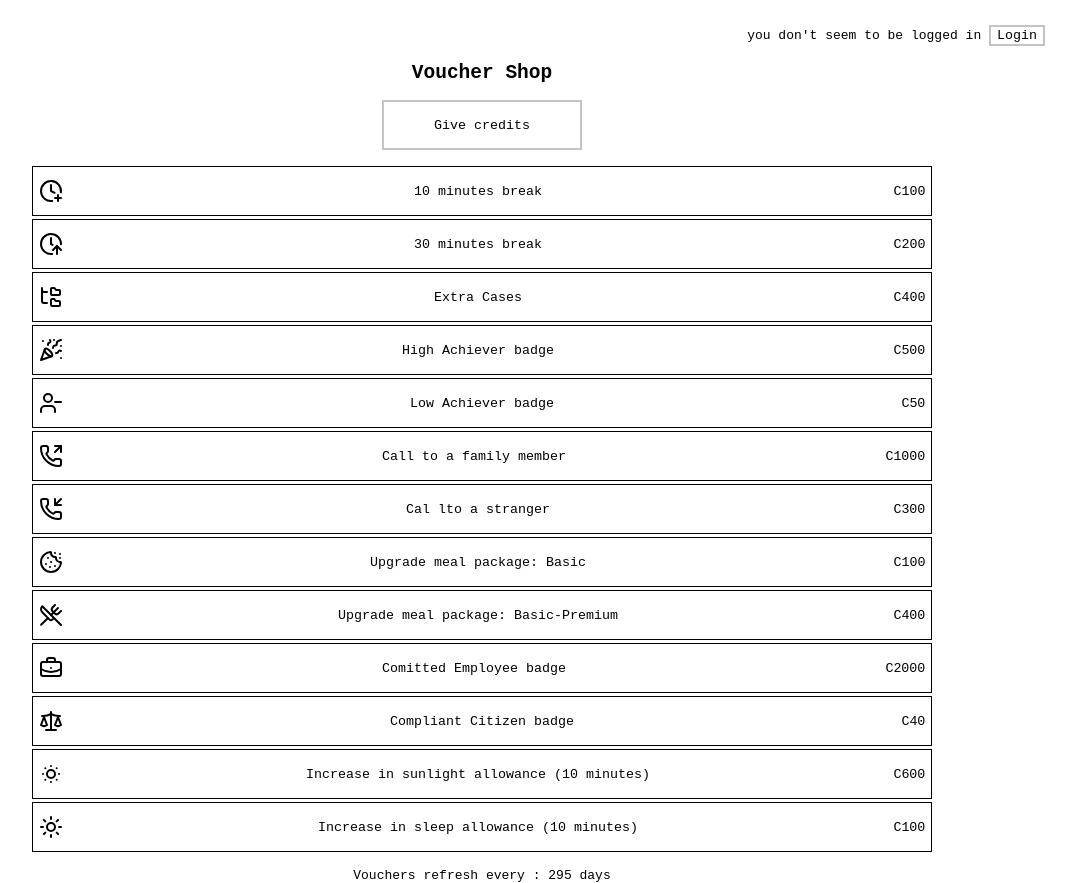
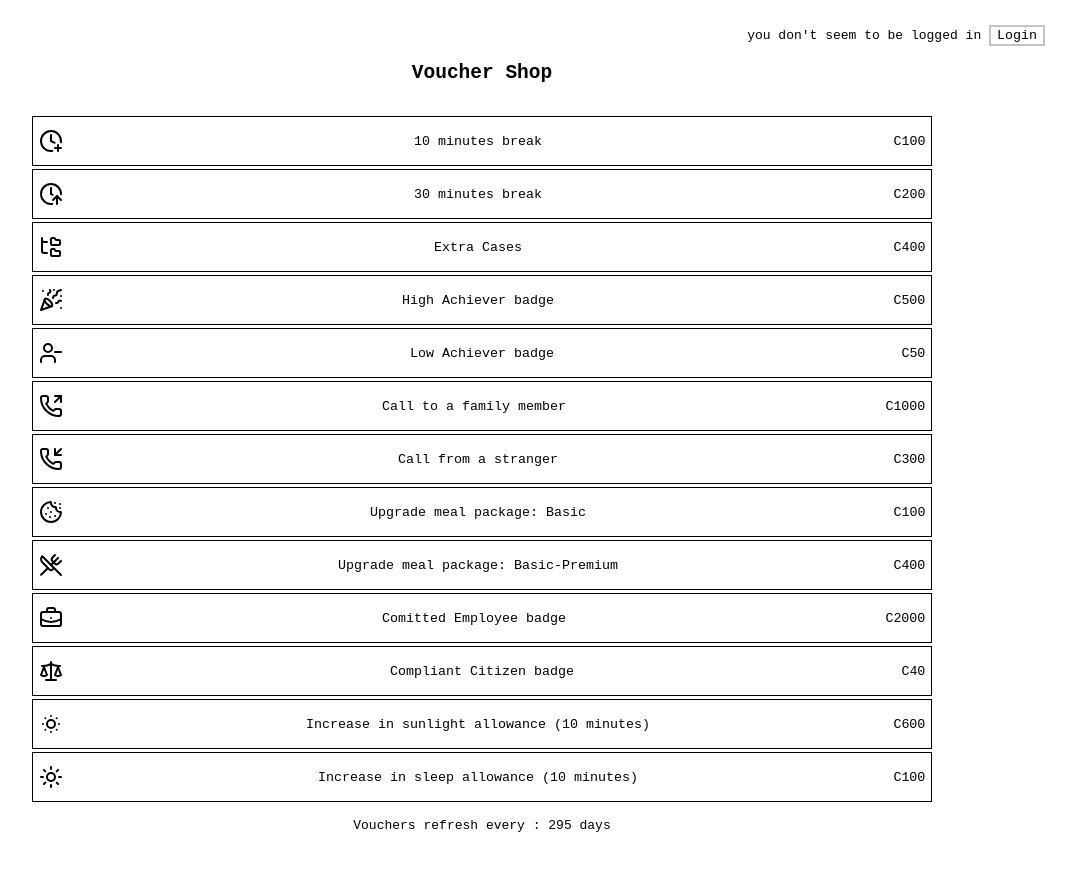
Before and after one commit to lewisPratt/theAdministrator, a React (Vite) app: page /VoucherShop in a window 1280 px wide. Shown: the whole page, without its empty margins (158-1234 px from the left). After the commit the page ends 833 px from the top, so only its background shows below. Built offline with nearby package versions, Linux system fonts and the light colour scheme.

Commit message:
feat: add evidence display functionality in TranscriptReviewBox and improve error message handling in VoucherShop

```diff
--- a/src/App.css
+++ b/src/App.css
@@ -378,7 +378,10 @@ h5 {
   background-color: #2c3e50;
   color: white;
 }
-
+#evidence-box{
+  display:flex;
+  flex-direction: column;
+}
 .loader {
   animation: rotate-loader;
   animation-duration: 1s;
@@ -699,8 +702,8 @@ margin:20px 0;
 }
 #voucher-error{
   color:red;
-  font-size:1.1rem;
-  animation: bulge 1s ;
+  font-size:1rem;
+  animation: bulge .8s ;
 }
 /*//////////////////////////////
 Inbox
--- a/src/TranscriptReviewBox.tsx
+++ b/src/TranscriptReviewBox.tsx
@@ -18,6 +18,7 @@ export default function TranscriptReviewBox({
   decisionSetter,
 }: transcriptReviewBoxProps) {
   const [closing, setClosing] = useState<boolean>(false);
+  const [showEvidence, setShowEvidence] = useState<Boolean>(false)
 
   let recPassDesc: string = "";
   if (transcript?.recreationPass) {
@@ -235,6 +236,17 @@ export default function TranscriptReviewBox({
                 </div>{" "}
               </>
             ) : (
+              <>
+              <div id='evidence-box'>
+              <button onClick={()=>{setShowEvidence(prev=>!prev)}}> See Evidence </button>
+              {showEvidence &&
+                <ol>
+                  {transcript.weightingArray.map((item) => {
+                    return <li key={uuidv4()}> {item} </li>;
+                  })}
+                </ol>
+              }
+              </div>
               <p id="processed-text">
                 {transcript.decisionOutcome ? (
                   <span className="positive-text">{transcript.decision} </span>
@@ -242,6 +254,7 @@ export default function TranscriptReviewBox({
                   <span className="negative-text">{transcript.decision} </span>
                 )}
               </p>
+              </>
             )}
           </div>
           <div id="transcript-close-button" onClick={closeTranscript}>
--- a/src/VoucherShop.tsx
+++ b/src/VoucherShop.tsx
@@ -13,7 +13,7 @@ export default function VoucherShop() {
 
   const [errorState, setErrorState] = useState<string | null>(null);
 
-  const debug = true;
+  const debug = false;
   const vouchers: VoucherListShape = {
     ["voucher1"]: {
       name: "10 minutes break",
@@ -52,9 +52,9 @@ export default function VoucherShop() {
       icon: <PhoneOutgoing />
     },
     ["voucher7"]: {
-      name: "Cal lto a stranger",
+      name: "Call from a stranger",
       cost: 300,
-      desc: "A NetCall to a stranger who has entered the Re-Education programme. An opportunity to see the good you are doing with your work. This call will be monitored for your safety.",
+      desc: "A NetCall from a stranger who has entered the Re-Education programme. An opportunity to see the good you are doing with your work. This call will be monitored for your safety.",
       icon: <PhoneIncoming />
     },
     ["voucher8"]: {
@@ -156,7 +156,6 @@ export default function VoucherShop() {
             <h2>Voucher Shop</h2>
             {debug && <button onClick={giveCredits}>Give credits</button>}
           </div>
-          {errorState != null && <p id='voucher-error'>{errorState}</p>}
           <section id="voucher-items-container">
             <ol>
               {Object.entries(vouchers).map((voucher) => {
@@ -176,12 +175,15 @@ export default function VoucherShop() {
                         confirmChoice(e);
                       }}
                     >
-                      {voucher[1].icon}<p> {voucher[1].name}</p> <p>C{voucher[1].cost}</p>
+                      {voucher[1].icon}<p> {voucher[1].name}</p> <p>{playerUnlocks?.includes(voucher[0]) && "[Purchased]"  }  C{voucher[1].cost}</p>
                     </button>
                     {confirming != null && confirming === voucher[0] && (
                       <div >
                         <p className="voucher-desc">{voucher[1].desc}</p>
+                                  {errorState != null && <p id='voucher-error'>{errorState}</p>}
+
                         {!playerUnlocks?.includes(voucher[0]) && (
+
                           <p className='purchase-button'>
                             <button onClick={purchaseVoucher} >Purchase</button>
                           </p>
```
